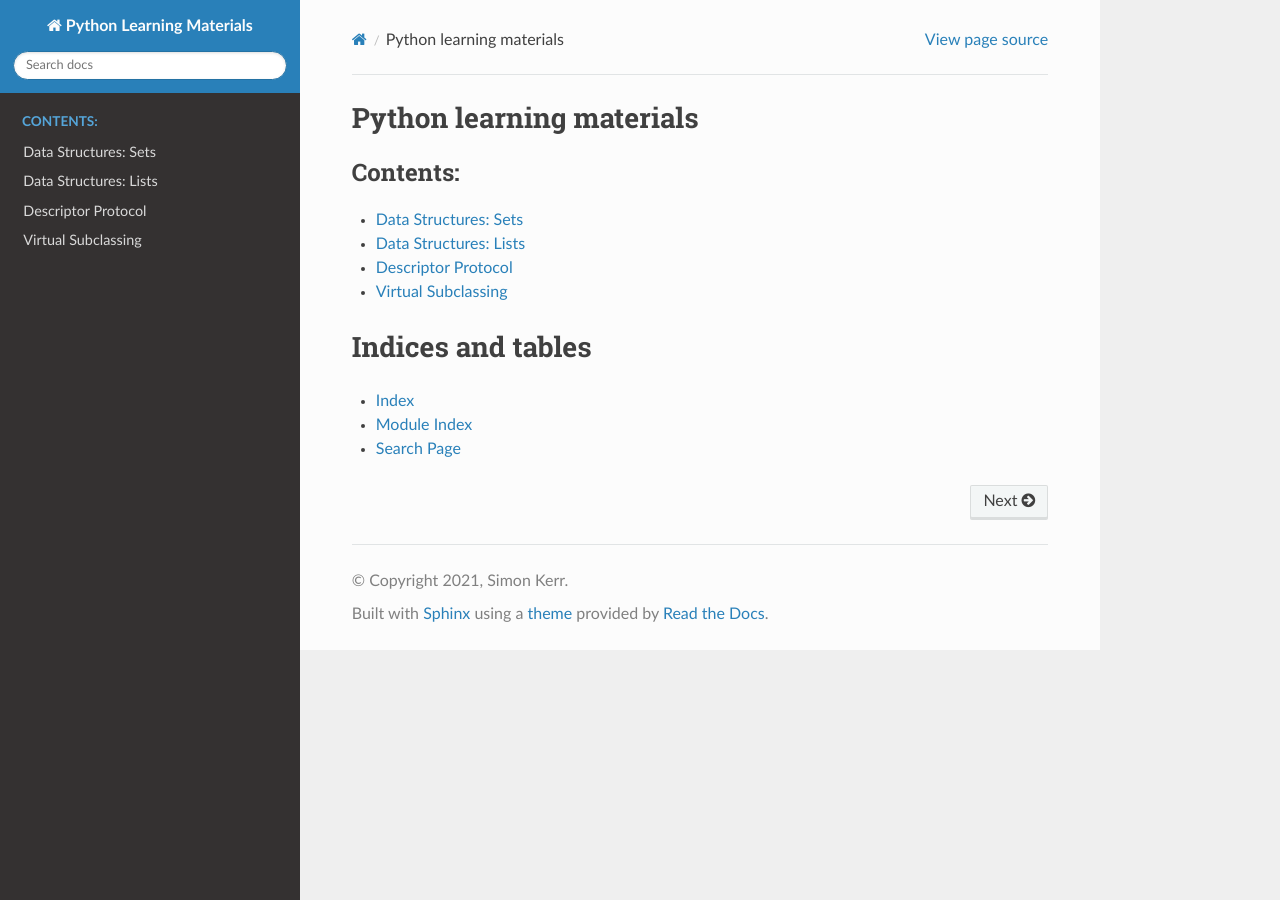
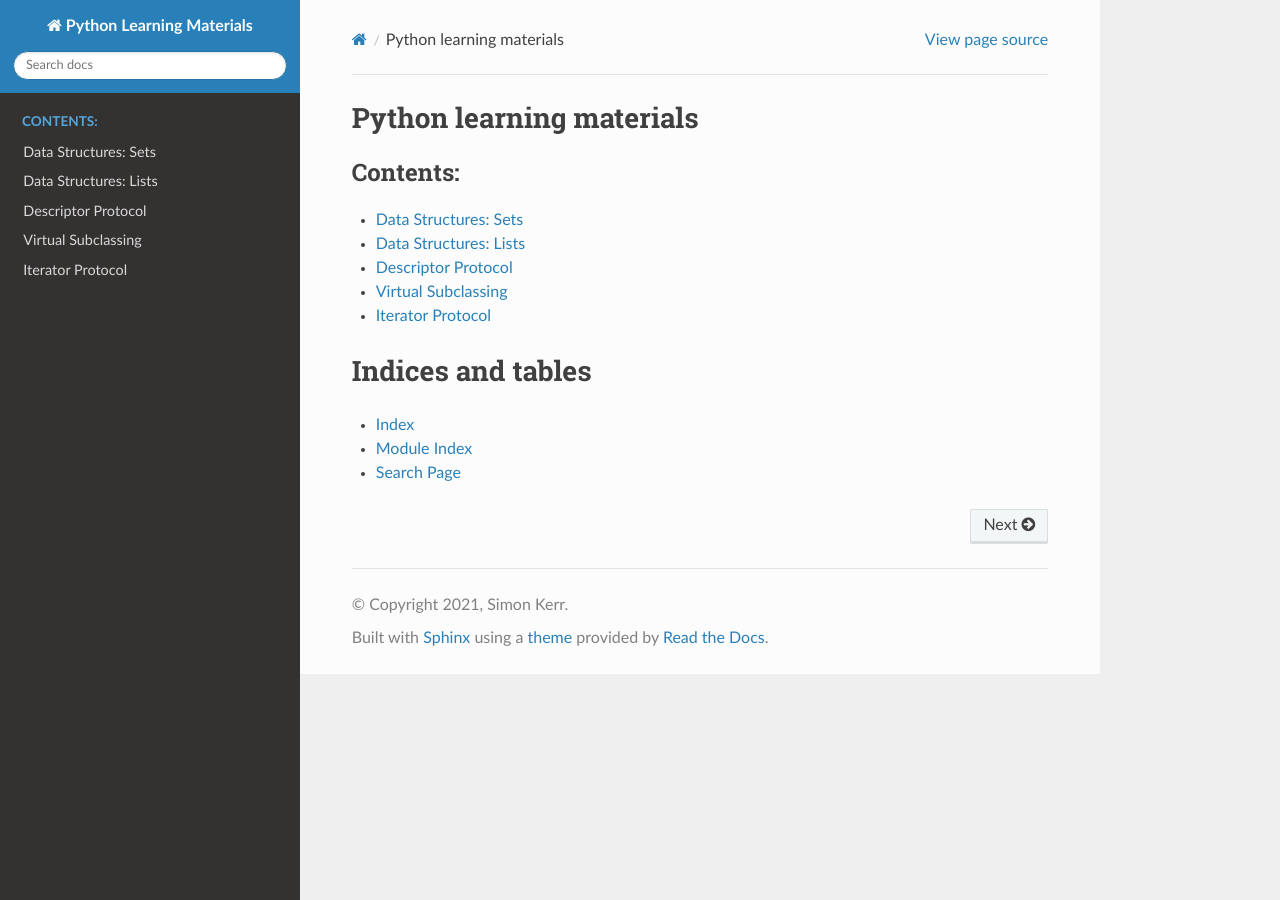
Before and after one commit to symonk/pydocs, a Sphinx documentation site: the page built from docs/source/index.rst, in a window 1280 px wide. Built offline with Sphinx 7.4.7 and the Read the Docs theme 2.0.0, drawn with Linux system fonts in a browser that asks for light colours.

Commit message:
adding start on iterator protocol

```diff
--- a/docs/source/_data_structures/lists.rst
+++ b/docs/source/_data_structures/lists.rst
@@ -99,3 +99,6 @@ Lists: Iterator:
 
 Another part of the ``iterator protocol``.  ``collections.abc.Iterator`` implements a default `__iter__`
 return itself and enforces that subclass have an implementation for ``__next__``.
+
+Lists: Reversible:
+-------------------
--- a/docs/source/index.rst
+++ b/docs/source/index.rst
@@ -9,6 +9,7 @@ Python learning materials
    _data_structures/lists
    descriptor_protocol
    virtual_subclassing
+   iterator_protocol
 
 
 
--- /dev/null
+++ b/docs/source/iterator_protocol.rst
@@ -0,0 +1,5 @@
+Iterator Protocol
+=========================
+
+Python Iterator Protocol
+-------------------------
```
